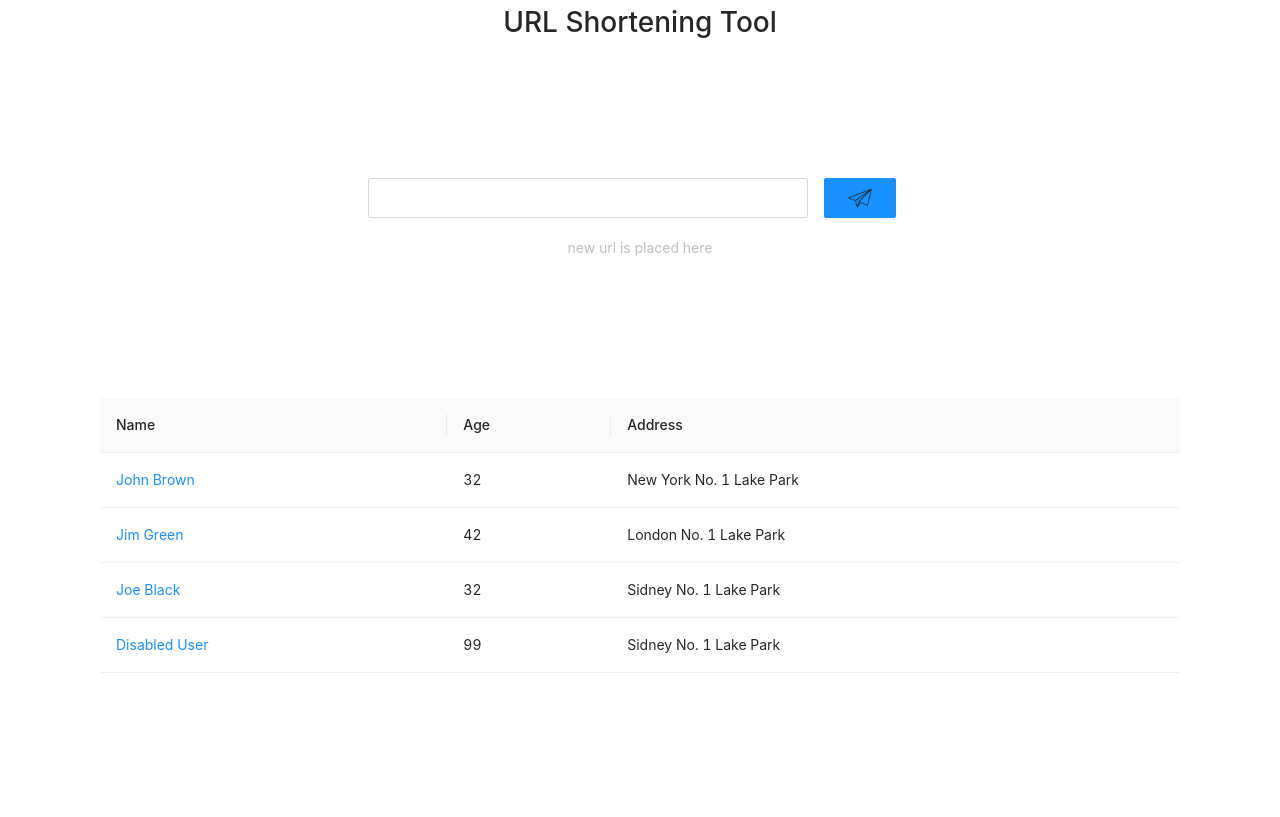
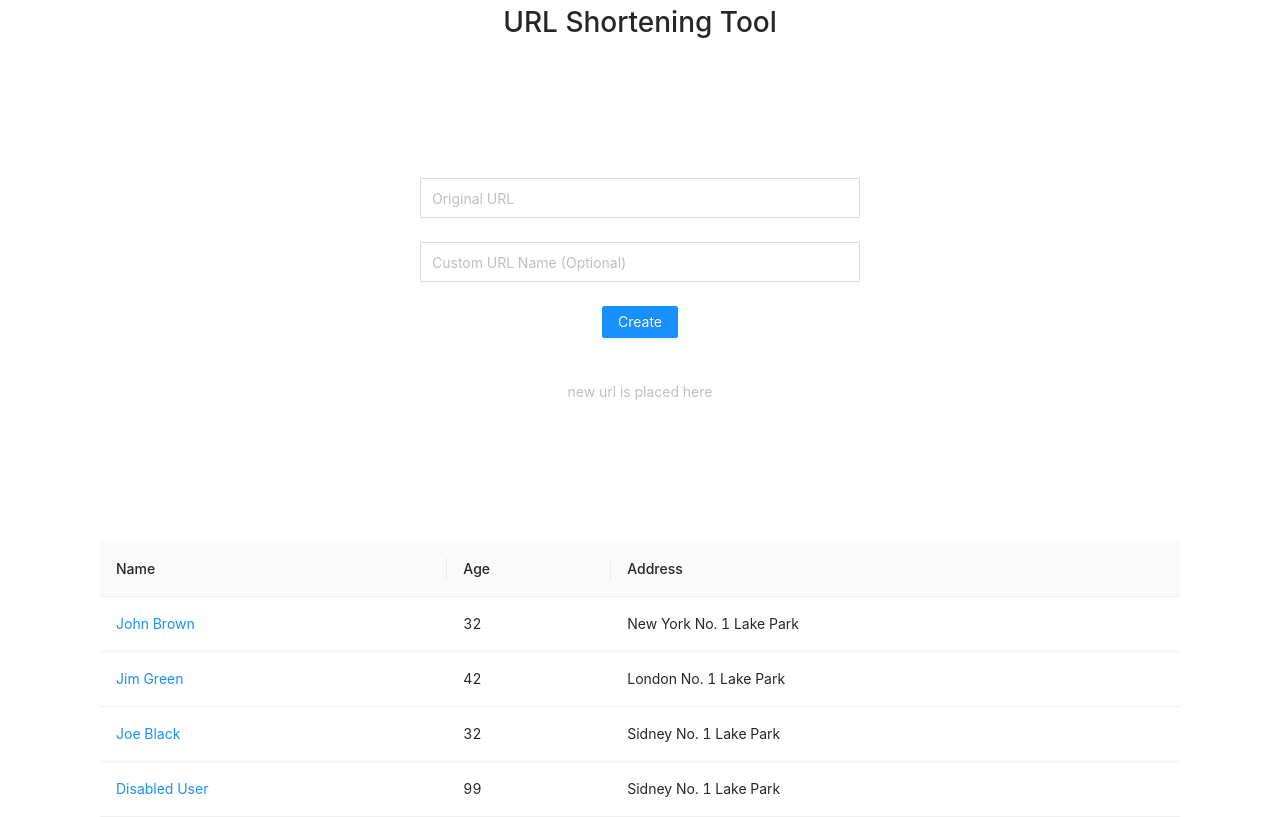
Before and after one commit to michikogo/snipsnip, a React (Create React App) app in the folder client/: page / in a window 1280 px wide. Built offline with nearby package versions, Linux system fonts and the light colour scheme.

Commit message:
fixed layout and connected to backend

```diff
--- a/client/src/Component/FormComponent.js
+++ b/client/src/Component/FormComponent.js
@@ -1,18 +1,25 @@
 import React, { useState } from "react";
-import { Form, Input, Button, Avatar } from "antd";
+import { Row, Col, Form, Input, Button } from "antd";
 
 const FormComponent = () => {
-  const formRef = React.createRef();
+  const [fullURL, setFullURL] = useState("");
+  const [shortURL, setShortURL] = useState("");
+  const [showNewURL, setShowNewURL] = useState(false);
+  const [finalURL, setFinalURL] = useState("");
 
-  const [fullURL, setFullURL] = useState("");
+  const handleSubmit = () => {
+    // check if custom url is made
+    var tempShortURL;
+    if (shortURL === "") {
+      const rand = 1 + Math.random() * (100000 - 1000);
+      tempShortURL = `https://www.snipsnip.com/${Math.floor(rand)}`;
+    } else {
+      tempShortURL = `https://www.snipsnip.com/${shortURL}`;
+    }
+    const newData = { fullURL, shortURL: tempShortURL, click: 0 };
+    console.log(newData);
 
-  const handleSubmit = (value) => {
-    const rand = 1 + Math.random() * (100 - 1);
-    const shortURL = Math.floor(rand);
-    const newData = { fullURL, shortURL };
-    // console.log(newData);
-
-    formRef.current.resetFields();
+    // Place in db
     fetch("http://localhost:3001/insert", {
       method: "POST",
       headers: { "Content-Type": "application/json" },
@@ -20,6 +27,8 @@ const FormComponent = () => {
     })
       .then(() => {
         console.log("Insert Data");
+        setShowNewURL(true);
+        setFinalURL(tempShortURL);
       })
       .catch((err) => {
         throw err;
@@ -27,46 +36,66 @@ const FormComponent = () => {
   };
 
   return (
+    <div>
       <Form
         name="customized_form_controls"
-      layout="inline"
+        // layout="inline"
         style={{ justifyContent: "center" }}
-      // onSubmit with ref to clear form
         onFinish={handleSubmit}
-      ref={formRef}
       >
-      {/* URL Link */}
         <Form.Item
           name="fullURL"
-        rules={[
-          {
-            required: true,
-            message: "Missing URL ",
-          },
-        ]}
+          rules={[{ required: true, message: "Not a valid URL" }]}
         >
           <Input
-          label="fullURL"
             value={fullURL}
             onChange={(e) => setFullURL(e.target.value)}
+            placeholder="Original URL"
             style={{ width: "55vh", height: "5vh" }}
           />
         </Form.Item>
-      {/* SUBMIT BUTTON */}
+        <Form.Item name="shortURL">
+          <Input
+            value={shortURL}
+            onChange={(e) => setShortURL(e.target.value)}
+            placeholder="Custom URL Name (Optional)"
+            style={{ width: "55vh", height: "5vh" }}
+          />
+        </Form.Item>
+
         <Form.Item>
           <Button
             type="primary"
             htmlType="submit"
-          style={{ width: "9vh", height: "5vh" }}
+            className="login-form-button"
+            style={{ alignItems: "right" }}
           >
-          <Avatar
-            shape="square"
-            size={24}
-            src={require(`../Assets/paper-plane.png`).default}
-          />
+            Create
           </Button>
         </Form.Item>
       </Form>
+      {showNewURL && (
+        <div>
+          <Row>
+            <Col span={24}>New URL</Col>
+          </Row>
+          <Row style={{ margin: "1vh 14vh" }}>
+            <Col
+              span={24}
+              style={{
+                width: "50%",
+                padding: "5px 15px",
+                border: "1px solid #d9d9d9",
+                borderRadius: "2px",
+                cursor: "pointer",
+              }}
+            >
+              {finalURL}
+            </Col>
+          </Row>
+        </div>
+      )}
+    </div>
   );
 };
 
```
Lines whose indentation alone changed are shown as unchanged.
